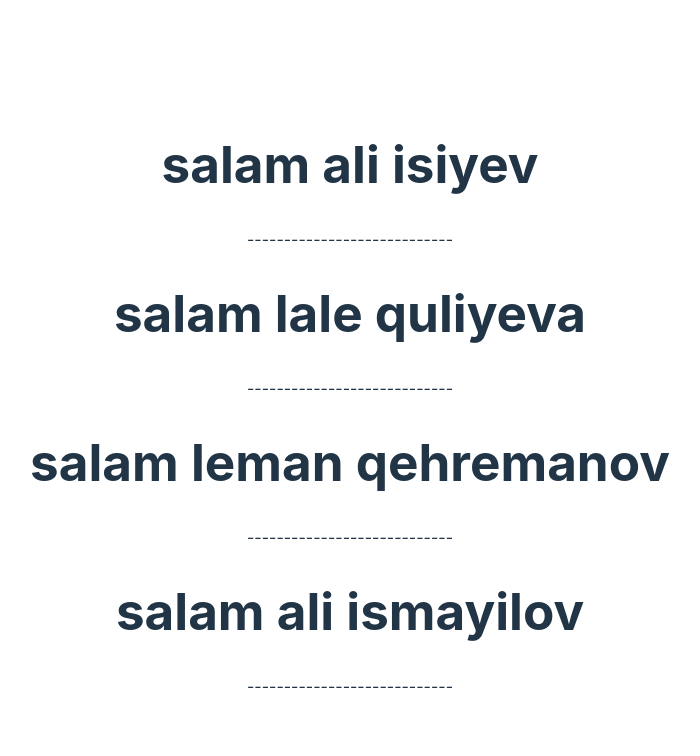
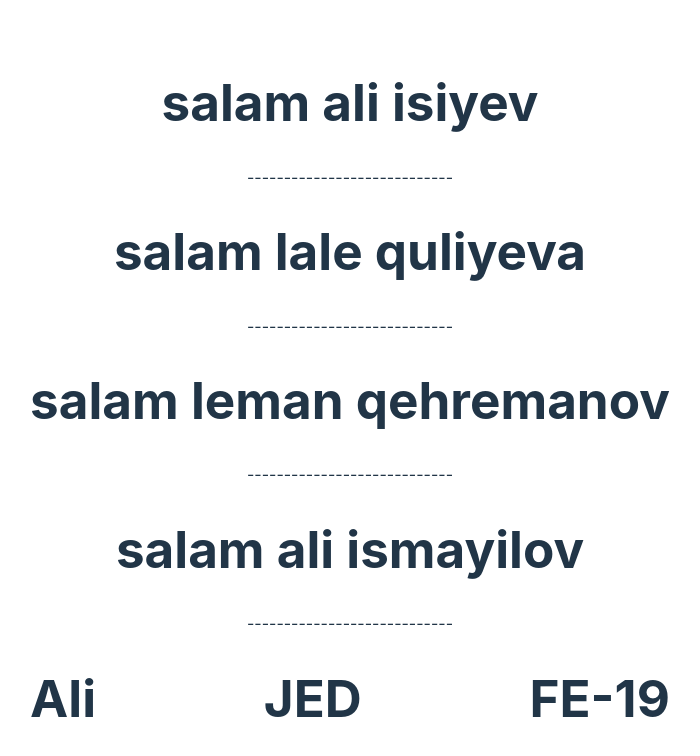
Before and after one commit to Ali-GreenHeart/first-react-fe19, a React (Vite) app: page / in a window 1280 px wide. Shown: the top 756 px of the page, without its empty margins (290-990 px from the left). Built offline with nearby package versions, Linux system fonts and the light colour scheme.

Commit message:
add /components/Footer to App

```diff
--- a/src/App.jsx
+++ b/src/App.jsx
@@ -1,5 +1,7 @@
+import React from 'react'
 import './App.css'
-import FirstElement from "./FirstElement"
+import FirstElement from "./components/FirstElement"
+import Footer from './components/Footer'
 
 function App() {
   return (
@@ -8,6 +10,8 @@ function App() {
       <FirstElement ad='lale' soyad='quliyeva' />
       <FirstElement ad='leman' soyad='qehremanov' />
       <FirstElement ad='ali' soyad='ismayilov' />
+      {/* self-closed */}
+      <Footer />
     </>
   )
 }
--- /dev/null
+++ b/src/components/Footer.jsx
@@ -0,0 +1,15 @@
+const Footer = () => {
+    return (
+        <footer
+            style={{
+                display: 'flex',
+                justifyContent: 'space-between'
+            }}
+        >
+            <h1>Ali</h1>
+            <h1>JED</h1>
+            <h1>FE-19</h1>
+        </footer>
+    )
+}
+export default Footer;
```
Also changed, not shown: src/components/FirstElement.jsx (renamed from src/FirstElement.jsx).
